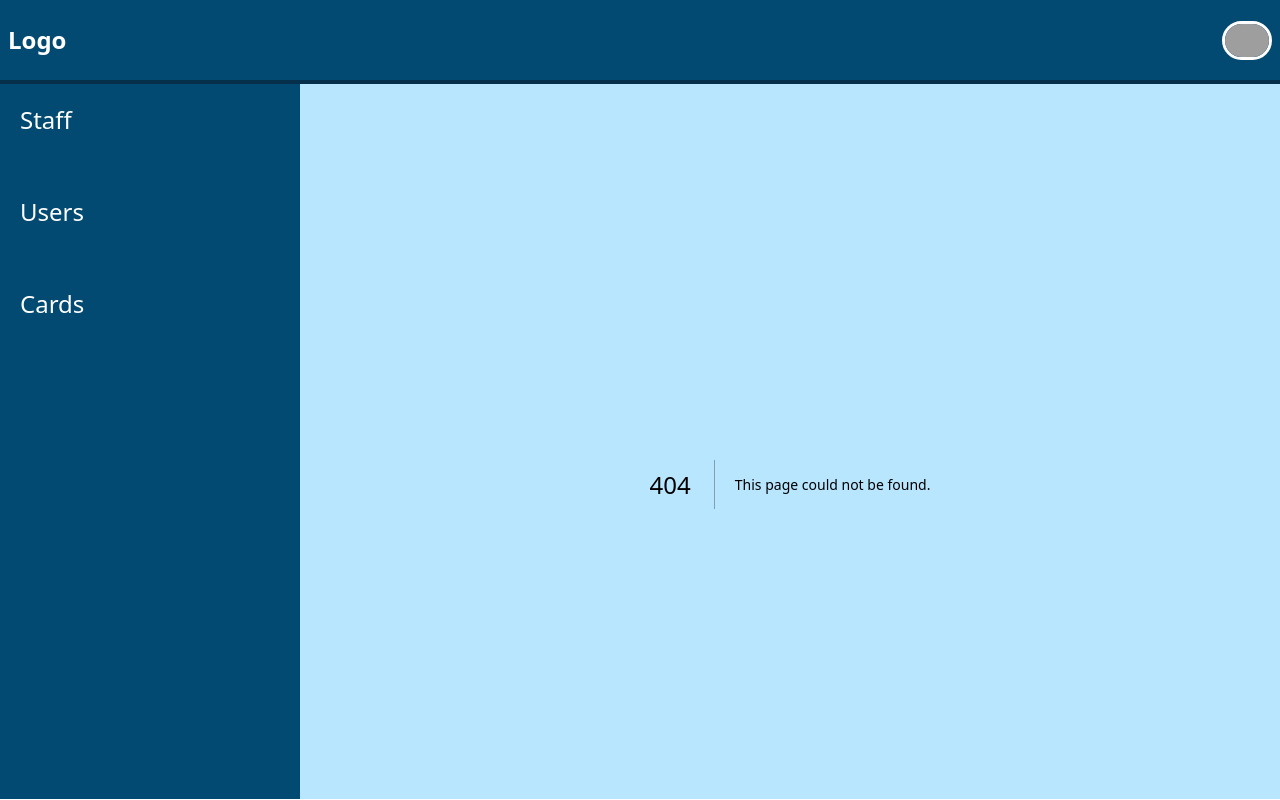
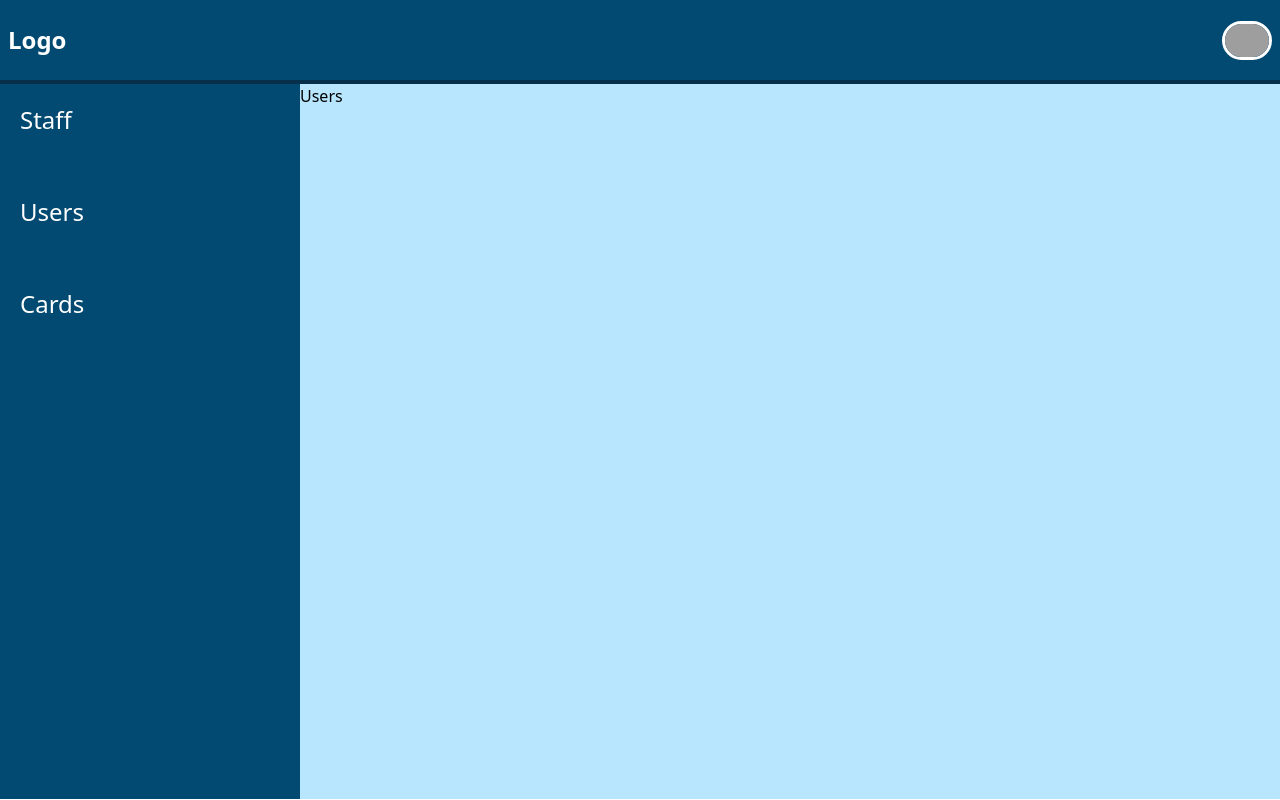
Before and after one commit to Raooph/Fitness-app, a Next.js app: page /users in a window 1280 px wide. Before the commit this address had no page. Built offline with nearby package versions, Linux system fonts and the light colour scheme; grey boxes are pictures that could not be loaded.

Commit message:
card page created

```diff
--- /dev/null
+++ b/app/users/page.tsx
@@ -0,0 +1,11 @@
+import React from 'react'
+
+const Users = () => {
+  return (
+    <div>
+      Users
+    </div>
+  )
+}
+
+export default Users
```
